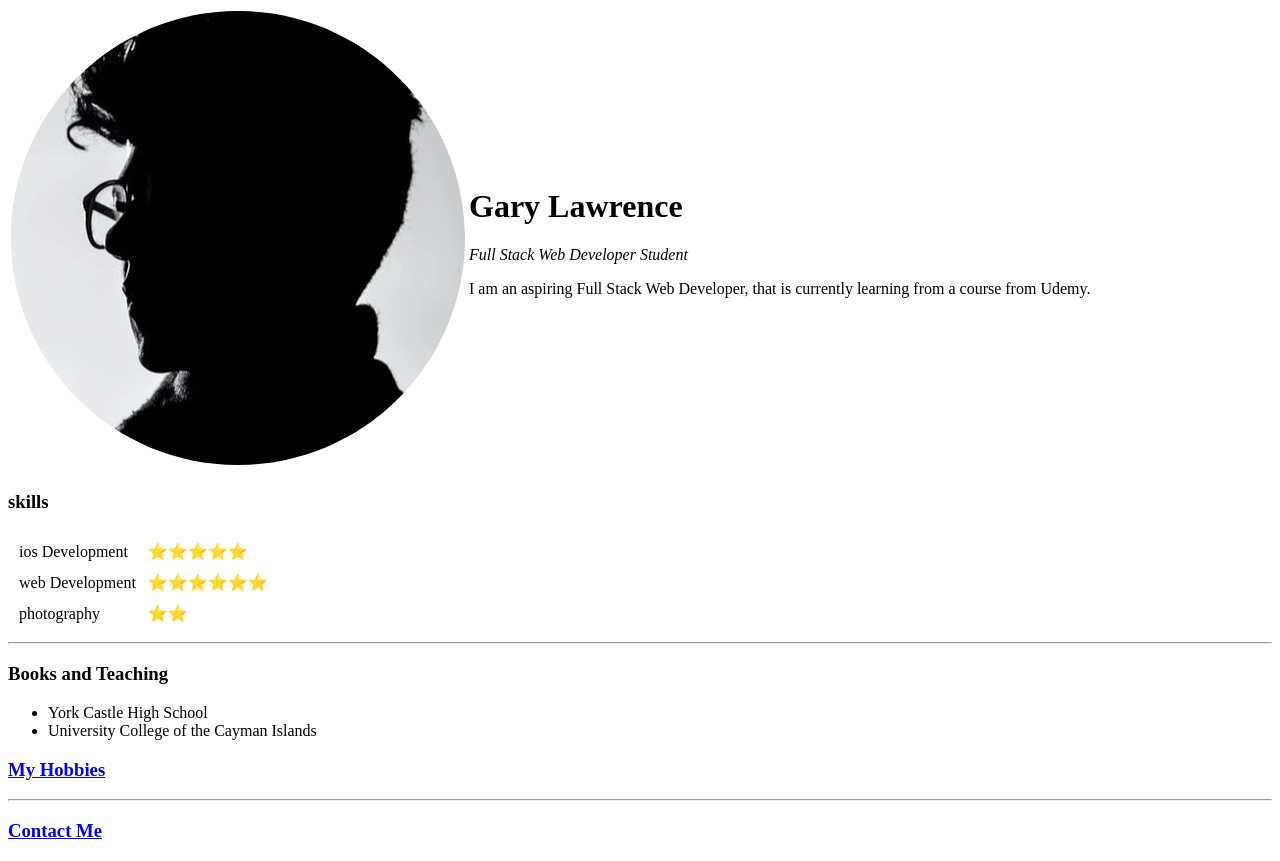
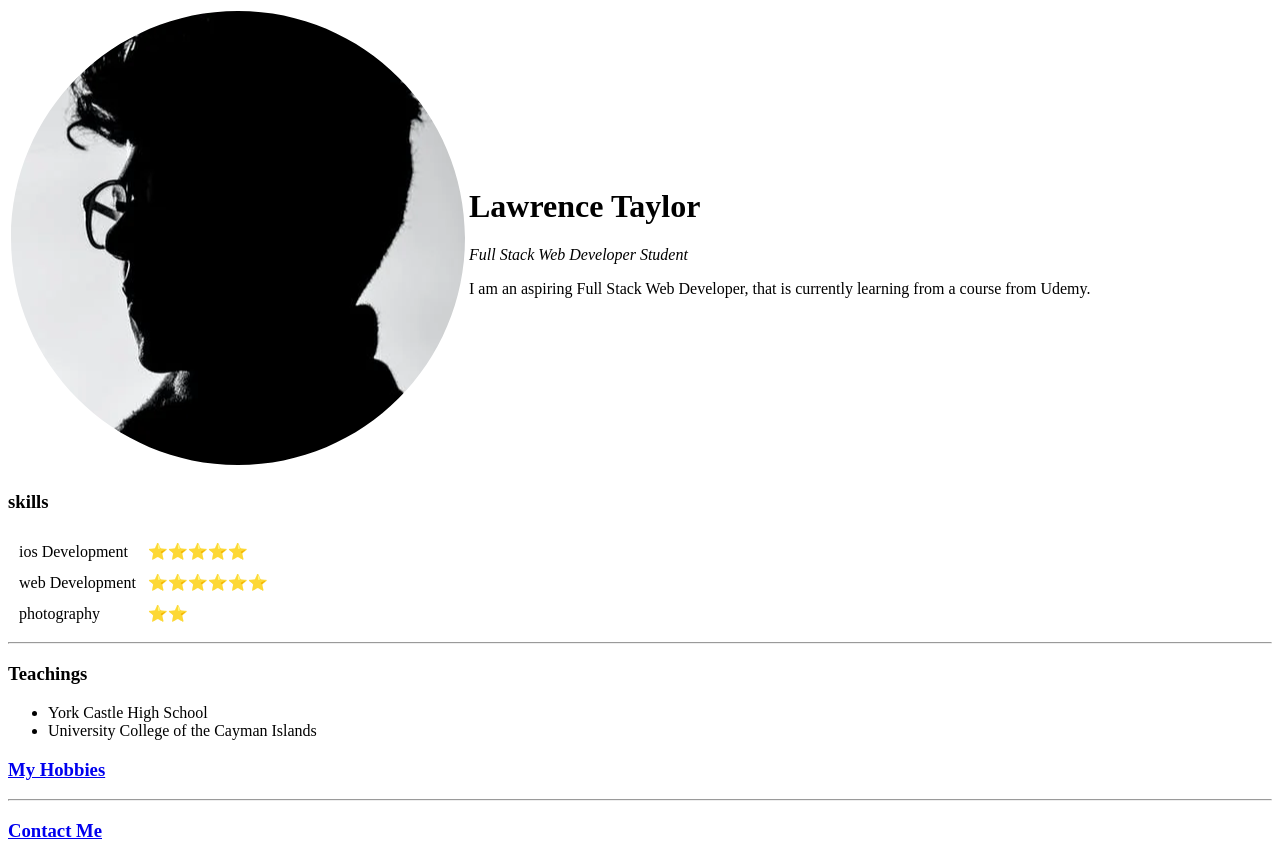
Before and after one commit to taylor198-com/cv, a plain HTML site: page index.html in a window 1280 px wide. Drawn offline with Linux system fonts and the light colour scheme.

Commit message:
Update index.html

```diff
--- a/index.html
+++ b/index.html
@@ -11,7 +11,7 @@
         <tr>
             <td> <img src="LT.png" alt="Profile image of Lawrence Taylor"> </td>
             <td>
-                <h1>Gary Lawrence</h1>
+                <h1>Lawrence Taylor</h1>
                 <p><em>Full Stack Web Developer Student</em></p>
                 <p>I am an aspiring Full Stack Web Developer, that is currently learning from a course from Udemy.</p>
             </td>
@@ -36,7 +36,7 @@
 
 
     <hr>
-    <h3>Books and Teaching</h3>
+    <h3>Teachings</h3>
     <ul>
         <li>York Castle High School</li>
         <li>University College of the Cayman Islands</li>
```
